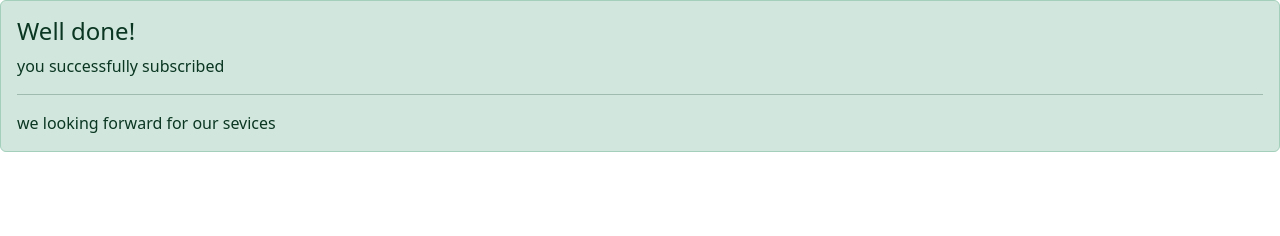
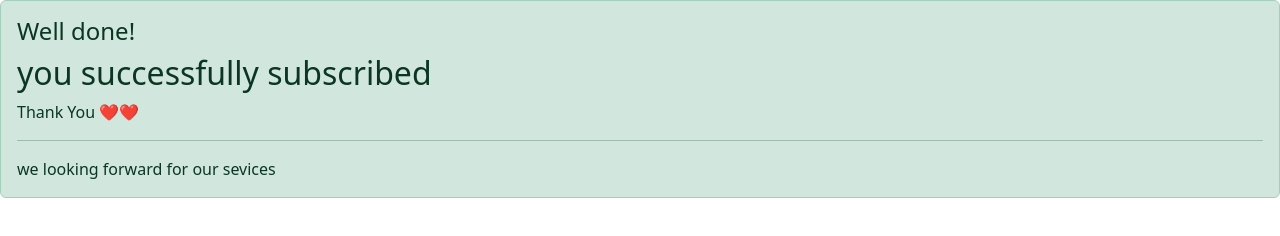
Before and after one commit to lakshya1342002/News-letter, a website: page success.html in a window 1280 px wide. Drawn offline with nearby package versions, Linux system fonts and the light colour scheme.

Commit message:
Update by avdhesh

```diff
--- a/success.html
+++ b/success.html
@@ -16,7 +16,8 @@
   <body>
     <div class="alert alert-success" role="alert">
         <h4 class="alert-heading">Well done!</h4>
-        <p>you successfully subscribed</p>
+        <h2>you successfully subscribed</h2>
+      <p>Thank You ❤️❤️</p>
         <hr>
         <p class="mb-0">we looking forward for our sevices</p>
       </div>
```
